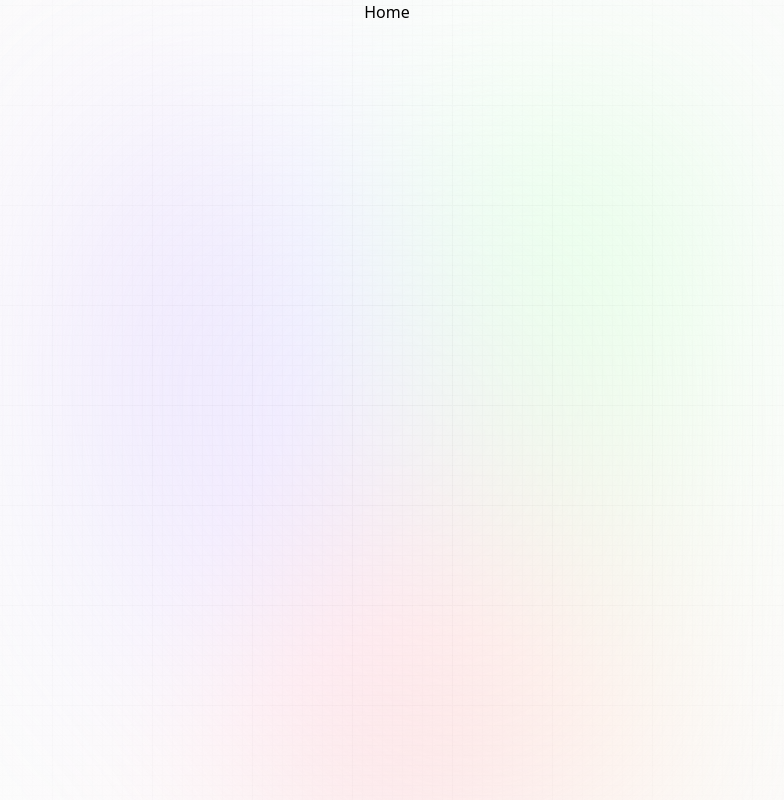
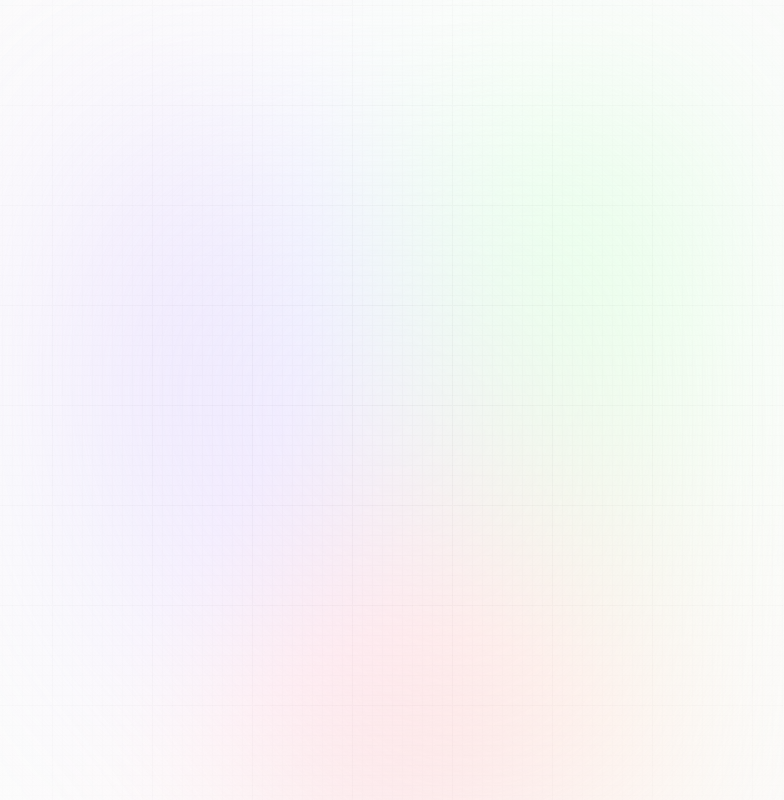
Before and after one commit to amaankhanak/promptopia, a Next.js app: page / in a window 1280 px wide. Shown: the whole page, without its empty margins (253-1037 px from the left). Built offline with nearby package versions, Linux system fonts and the light colour scheme.

Commit message:
home started

```diff
--- a/app/page.jsx
+++ b/app/page.jsx
@@ -1,5 +1,5 @@
 const Home = () => {
-  return <div>Home</div>;
+  return <section className="w-full flex-center flex-col"></section>;
 };
 
 export default Home;
```
